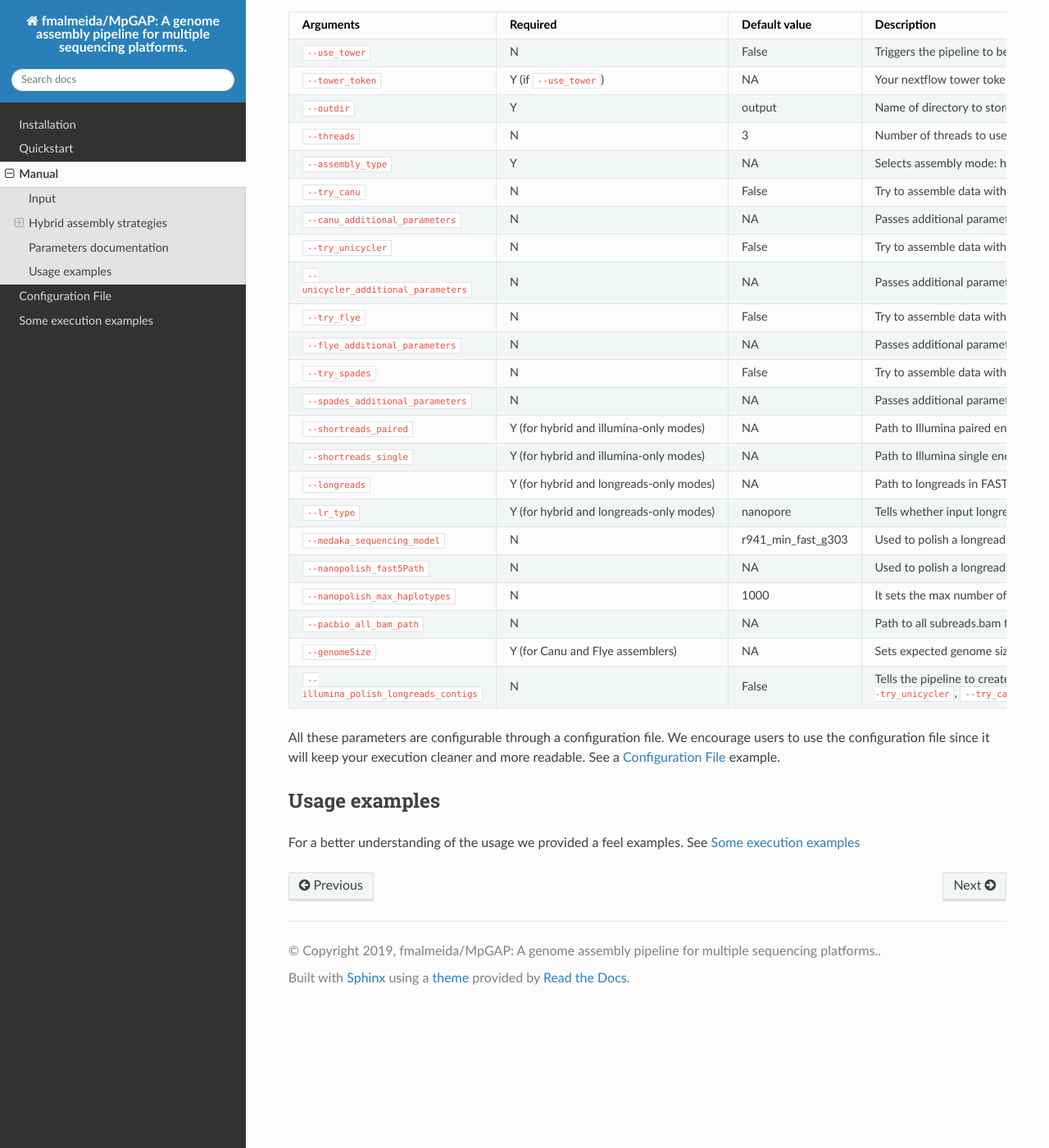
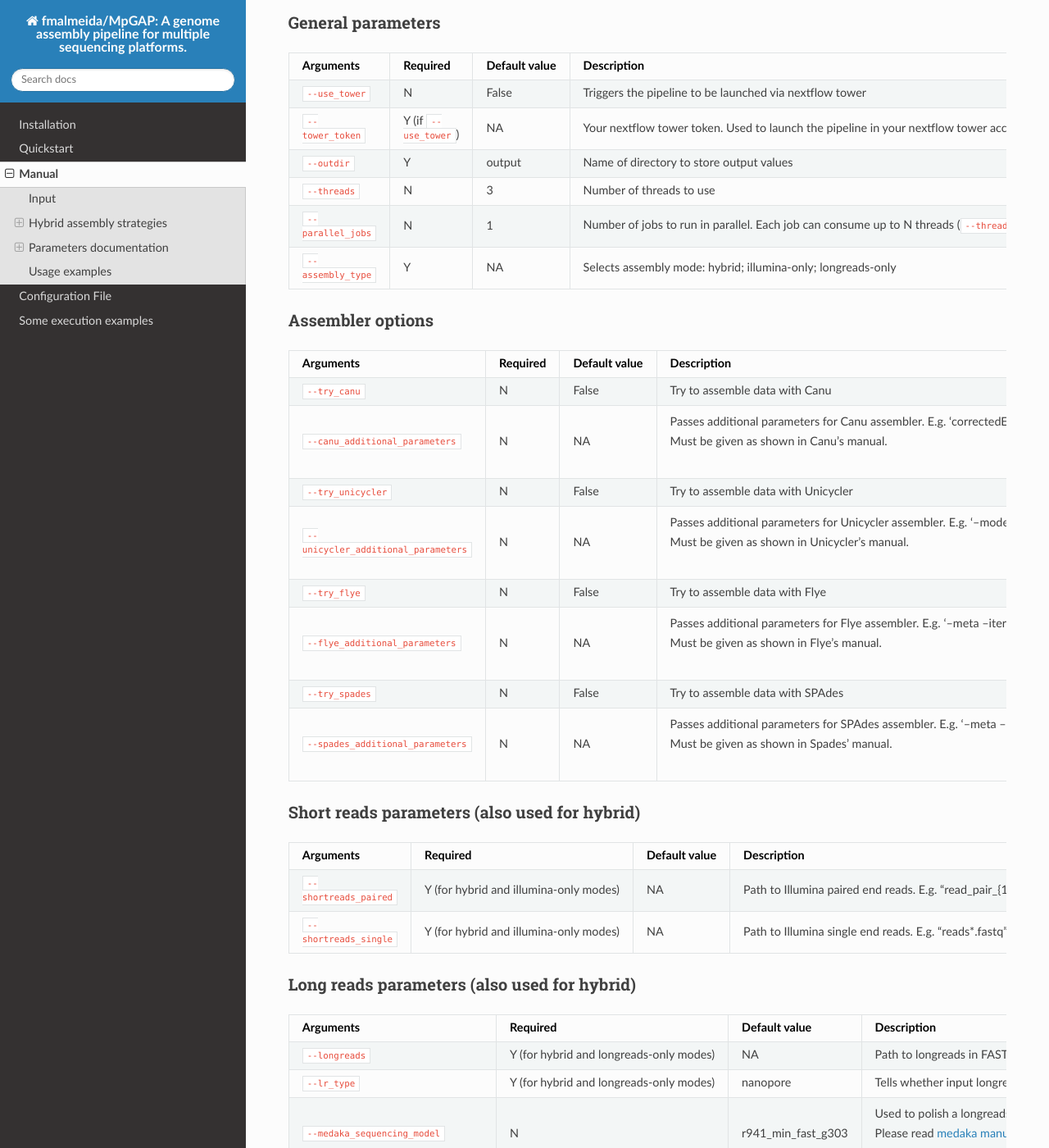
Before and after one commit to fmalmeida/MpGAP, a Sphinx documentation site: the page built from docs/manual.rst, in a window 1280 px wide and 1400 px high, scrolled down 1429 px. Shown: the whole window at 82% size. Built offline with Sphinx 7.4.7 and the Read the Docs theme 2.0.0, drawn with Linux system fonts in a browser that asks for light colours; some of the changed text lies outside the part shown.

Commit message:
Updating documentation (RTD)

```diff
--- a/docs/config.rst
+++ b/docs/config.rst
@@ -16,7 +16,7 @@ Example of Hybrid assembly config file:
 .. code-block:: groovy
 
     /*
-     * Configuration File to run fmalmeida/mpgap pipeline.
+     * Configuration File to run fmalmeida/MpGAP pipeline.
      */
 
     /*
@@ -34,11 +34,36 @@ Example of Hybrid assembly config file:
     //Number of threads to be used by each software.
           threads = 3
 
+    // Number of jobs to run in parallel. Be aware that each job (in parallel) can consume
+    // N threads (set above). Be sure to carefully check your resources before augmenting
+    // this parameter. For example: parallel_jobs = 2 + threads = 5 can consume until 10
+    // threads at once.
+          parallel_jobs = 1
+
+                    /*
+                     * NF tower setup parameters
+                     */
+
+          use_tower   = false
+          tower_token = ''
+
     /*
      * Here we chose the assembly type wanted. This is required.
      * It must be set as one of these posibilities: longreads-only ; hybrid ; illumina-only
      */
-          assembly_type = ''
+          assembly_type = 'hybrid'
+
+    /*
+     * This parameter below is to define wheter one wants or not to execute the alternative hybrid assembly method.
+     * It first creates a long reads only assembly with canu, flye or unicycler and then polishes it using the provided
+     * shortreads. It executes an alternative workflow and DOES NOT RUN unicycler/spades default hybrid modes.
+     * Must be used with: assembly_type = 'hybrid'
+     *
+     * Whenever using this parameter, it is also possible to polish the longreads-only assemblies with Nanopolish,
+     * Medaka or VarianCaller (Arrow) before the polishing with shortreads (using Pilon). For that it is necessary to set
+     * the right parameters: pacbio_all_bam_path, nanopolish_fast5Path or medaka_sequencing_model.
+     */
+          illumina_polish_longreads_contigs = false
 
     /*
      * Here it is set the software wanted to perform the assembly with.
@@ -133,18 +158,6 @@ Example of Hybrid assembly config file:
      */
           shortreads_paired = ''
           shortreads_single = ''
-
-    /*
-     * This parameter below is to define wheter one wants or not to execute the alternative hybrid assembly method.
-     * It first creates a long reads only assembly with canu, flye or unicycler and then polishes it using the provided
-     * shortreads. It executes an alternative workflow and DOES NOT RUN unicycler/spades default hybrid modes.
-     * Must be used with: assembly_type = 'hybrid'
-     *
-     * Whenever using this parameter, it is also possible to polish the longreads-only assemblies with Nanopolish,
-     * Medaka or VarianCaller (Arrow) before the polishing with shortreads (using Pilon). For that it is necessary to set
-     * the right parameters: pacbio_all_bam_path, nanopolish_fast5Path or medaka_sequencing_model.
-     */
-          illumina_polish_longreads_contigs = false
 
     /*
      * Whenever polishing long reads only assemblies with unpaired short reads (single end), the pipeline
@@ -167,7 +180,6 @@ Example of Hybrid assembly config file:
         file = "${params.outdir}" + "/annotation_pipeline_trace.txt"
         fields = 'task_id,name,status,exit,realtime,cpus,%cpu,memory,%mem,rss'
     }
-
     //Timeline Report
     timeline {
         enabled = false
@@ -182,7 +194,7 @@ Example of Hybrid assembly config file:
 
     /*
                           Setting NF tower configurations
-     */
+    */
     if (params.use_tower) {
     env.TOWER_ACCESS_TOKEN = params.tower_token
     tower {
@@ -196,9 +208,15 @@ Example of Hybrid assembly config file:
      * Do NOT change any of the following
      */
 
-    //Queue limit
-    executor.$local.queueSize = 1
+    // Queue limit
+    if (params.parallel_jobs) {
+      executor.$local.queueSize = params.parallel_jobs
+    } else {
+      executor.$local.queueSize = 1
+    }
 
-    //Docker usage
-    docker.enabled = true
-    //docker.runOptions = '-u $(id -u):root'
+    // Docker permissions
+    docker {
+      enabled = true
+      runOptions = '-u $(id -u):root'
+    }
--- a/docs/manual.rst
+++ b/docs/manual.rst
@@ -56,6 +56,9 @@ produce a long reads only assembly (with canu, flye or unicycler) and polish it
 Parameters documentation
 ========================
 
+General parameters
+------------------
+
 .. list-table::
    :widths: 20 10 20 50
    :header-rows: 1
@@ -85,10 +88,28 @@ Parameters documentation
      - 3
      - Number of threads to use
 
+   * - ``--parallel_jobs``
+     - N
+     - 1
+     - Number of jobs to run in parallel. Each job can consume up to N threads (``--threads``)
+
    * - ``--assembly_type``
      - Y
      - NA
      - Selects assembly mode: hybrid; illumina-only; longreads-only
+
+Assembler options
+-----------------
+
+.. list-table::
+   :widths: 20 10 20 50
+   :header-rows: 1
+
+   * - Arguments
+     - Required
+     - Default value
+     - Description
+
 
    * - ``--try_canu``
      - N
@@ -98,7 +119,8 @@ Parameters documentation
    * - ``--canu_additional_parameters``
      - N
      - NA
-     - Passes additional parameters for Canu assembler. E.g. 'correctedErrorRate=0.075 corOutCoverage=200'. Must be given as shown in Canu's manual.
+     - | Passes additional parameters for Canu assembler. E.g. 'correctedErrorRate=0.075 corOutCoverage=200'.
+       | Must be given as shown in Canu's manual.
 
    * - ``--try_unicycler``
      - N
@@ -108,7 +130,8 @@ Parameters documentation
    * - ``--unicycler_additional_parameters``
      - N
      - NA
-     - Passes additional parameters for Unicycler assembler. E.g. '--mode conservative --no_correct'. Must be given as shown in Unicycler's manual.
+     - | Passes additional parameters for Unicycler assembler. E.g. '--mode conservative --no_correct'.
+       | Must be given as shown in Unicycler's manual.
 
    * - ``--try_flye``
      - N
@@ -118,7 +141,8 @@ Parameters documentation
    * - ``--flye_additional_parameters``
      - N
      - NA
-     - Passes additional parameters for Flye assembler. E.g. '--meta --iterations 4'. Must be given as shown in Flye's manual.
+     - | Passes additional parameters for Flye assembler. E.g. '--meta --iterations 4'.
+       | Must be given as shown in Flye's manual.
 
    * - ``--try_spades``
      - N
@@ -128,7 +152,20 @@ Parameters documentation
    * - ``--spades_additional_parameters``
      - N
      - NA
-     - Passes additional parameters for SPAdes assembler. E.g. '--meta --plasmids'. Must be given as shown in Spades' manual.
+     - | Passes additional parameters for SPAdes assembler. E.g. '--meta --plasmids'.
+       | Must be given as shown in Spades' manual.
+
+Short reads parameters (also used for hybrid)
+---------------------------------------------
+
+.. list-table::
+   :widths: 20 10 20 50
+   :header-rows: 1
+
+   * - Arguments
+     - Required
+     - Default value
+     - Description
 
    * - ``--shortreads_paired``
      - Y (for hybrid and illumina-only modes)
@@ -139,6 +176,18 @@ Parameters documentation
      - Y (for hybrid and illumina-only modes)
      - NA
      - Path to Illumina single end reads. E.g. "reads\*.fastq".
+
+Long reads parameters (also used for hybrid)
+---------------------------------------------
+
+.. list-table::
+   :widths: 20 10 20 50
+   :header-rows: 1
+
+   * - Arguments
+     - Required
+     - Default value
+     - Description
 
    * - ``--longreads``
      - Y (for hybrid and longreads-only modes)
@@ -153,12 +202,14 @@ Parameters documentation
    * - ``--medaka_sequencing_model``
      - N
      - r941_min_fast_g303
-     - Used to polish a longreads-only assembly with Medaka. It selects a Medaka ONT sequencing model for polishing. Please read `medaka manual <https://github.com/nanoporetech/medaka#models>`_ for more instructions.
+     - | Used to polish a longreads-only assembly with Medaka. It selects a Medaka ONT sequencing model for polishing.
+       | Please read `medaka manual <https://github.com/nanoporetech/medaka#models>`_ for more instructions.
 
    * - ``--nanopolish_fast5Path``
      - N
      - NA
-     - Used to polish a longreads-only assembly with Nanopolish. It sets path to the directory containing all the FAST5 files containing the raw data.
+     - | Used to polish a longreads-only assembly with Nanopolish.
+       | It sets path to the directory containing all the FAST5 files containing the raw data.
 
    * - ``--nanopolish_max_haplotypes``
      - N
@@ -168,7 +219,10 @@ Parameters documentation
    * - ``--pacbio_all_bam_path``
      - N
      - NA
-     - Path to all subreads.bam files for the given reads. Whenever set, the pipeline will execute a polishing step with VarianCaller through arrow. Arrow is supported for PacBio Sequel data and RS data with the P6-C4 chemistry.
+     - | Path to all subreads.bam files for the given reads (can be '\*.bam')
+       | In order to nextflow properly use it, one needs to store all the data, from all the cells in one single directory and set the filepath as "some/data/\*bam".
+       | Whenever set, the pipeline will execute a polishing step with VarianCaller through arrow.
+       | Arrow is supported for PacBio Sequel data and RS data with the P6-C4 chemistry.
 
    * - ``--genomeSize``
      - Y (for Canu and Flye assemblers)
@@ -178,7 +232,10 @@ Parameters documentation
    * - ``--illumina_polish_longreads_contigs``
      - N
      - False
-     - Tells the pipeline to create a long reads only assembly and polish it with short reads. By default, the hybrid modes of Unicycler and SPAdes are executed. This parameter tells to excute the alternative hybrid method (longreads -> polish) instead of Unicycler/SPAdes hybrid modes. If used, users must remember to select which assemblers to use for a long reads only assembly first: ``--try_unicycler``, ``--try_canu`` or ``--try_flye``.
+     - | Tells the pipeline to create a long reads only assembly and polish it with short reads.
+       | By default, the hybrid modes of Unicycler and SPAdes are executed.
+       | This parameter tells to excute the alternative hybrid method (longreads -> polish) instead of Unicycler/SPAdes hybrid modes.
+       | If used, users must remember to select which assemblers to use for a long reads only assembly first: ``--try_unicycler``, ``--try_canu`` or ``--try_flye``.
 
 All these parameters are configurable through a configuration file. We encourage users to use the configuration
 file since it will keep your execution cleaner and more readable. See a :ref:`config` example.
--- a/docs/quickstart.rst
+++ b/docs/quickstart.rst
@@ -11,7 +11,7 @@ During this quickstart we will use two example datasets. These datasets must be
 shown in my `ngs-preprocess pipeline quickstart <https://ngs-preprocess.readthedocs.io/en/latest/quickstart.html>`_.
 
 After getting the data as already discussed in the above link, you might be able to follow up this quickstart on
-assembling genomes with `MpGAP`.
+assembling genomes with MpGAP.
 
 All datasets can be assembled in two ways:
 
@@ -74,7 +74,7 @@ Via CLI parameterization
 
 .. tip::
 
-  The parameter `--pacbio_all_bam_path` will tell the pipeline to run `Arrow` to polish pacbio-only assemblies.
+  The parameter **--pacbio_all_bam_path** will tell the pipeline to run **Arrow** to polish pacbio-only assemblies.
 
 Assembling Illumina reads
 =========================
```
Also changed, not shown: other parts of docs/config.rst (+3 -3 lines).
